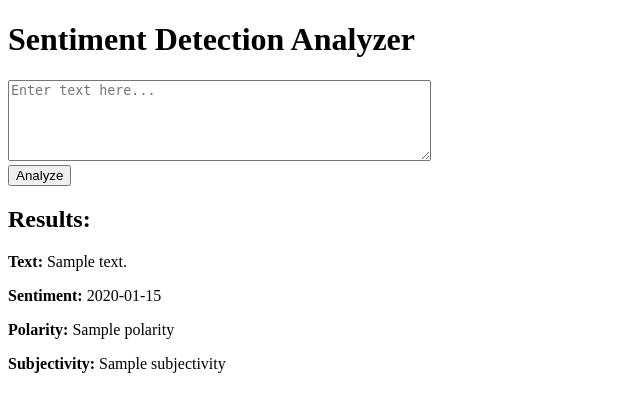
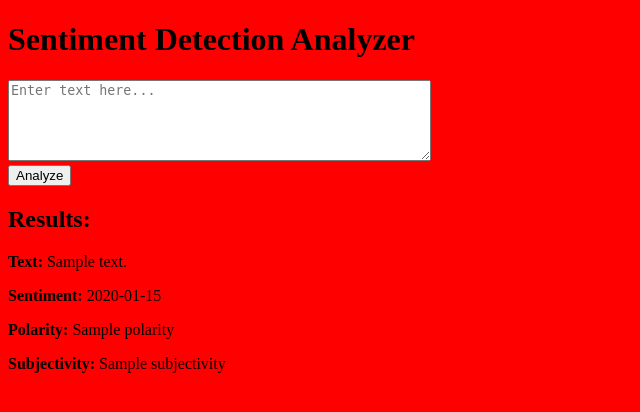
Before and after one commit to Omkarpatil2183/Sentiment-Detection-Analyzer, a Flask app: template templates/index.html in a window 1280 px wide. Shown: the top 412 px of the page, without its empty margins (0-640 px from the left). Run offline with Flask 3, Linux system fonts and the light colour scheme; the template is opened without the code that fills it: most values are stand-ins (such as "Sample title", 1, 10 or a date in 2020).

Commit message:
section commit

```diff
--- a/templates/index.html
+++ b/templates/index.html
@@ -4,6 +4,7 @@
     <meta charset="UTF-8">
     <meta name="viewport" content="width=device-width, initial-scale=1.0">
     <title>Sentiment Analyzer</title>
+    <link rel="stylesheet" href="style.css">
 </head>
 <body>
     <h1>Sentiment Detection Analyzer</h1>
--- /dev/null
+++ b/templates/style.css
@@ -0,0 +1,3 @@
+body {
+    background-color: red;
+}
```
